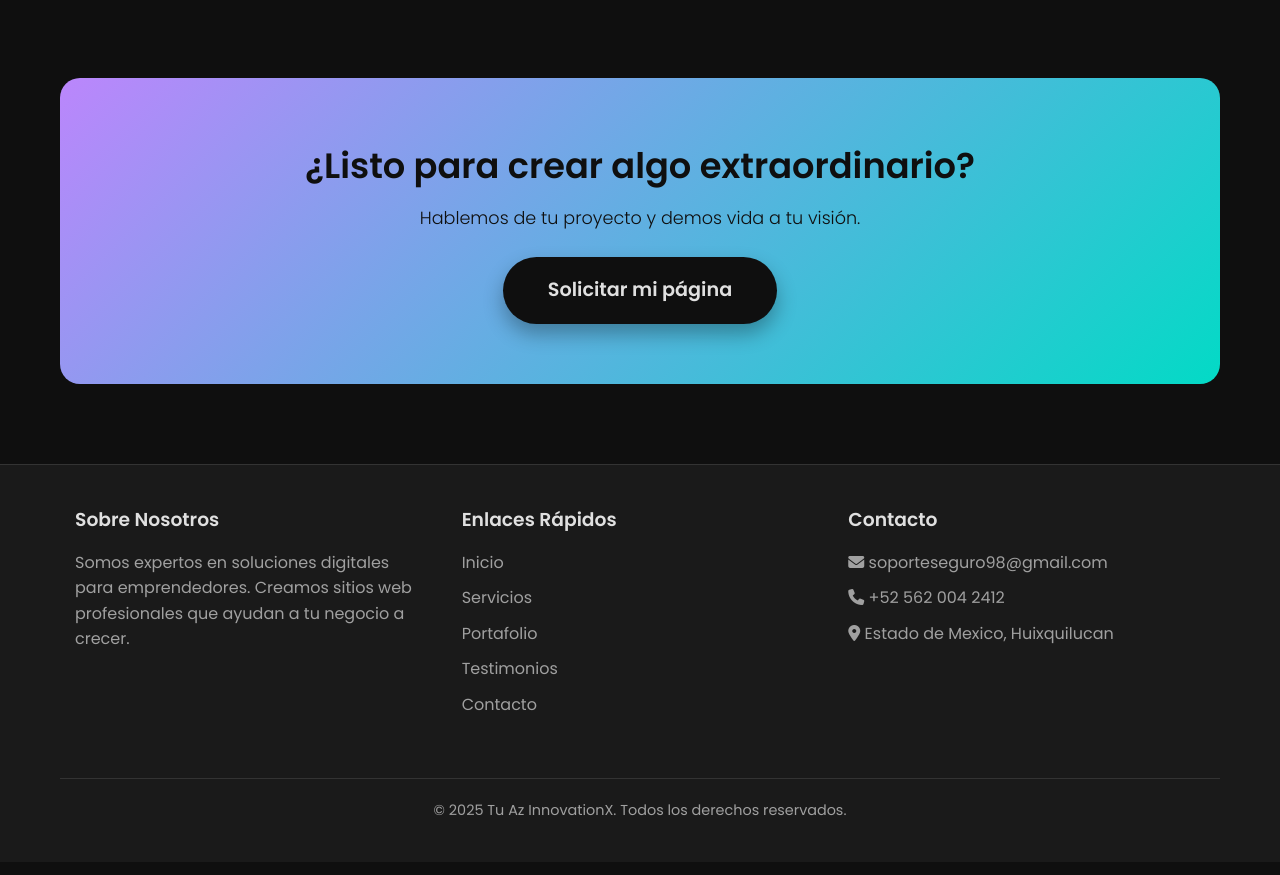
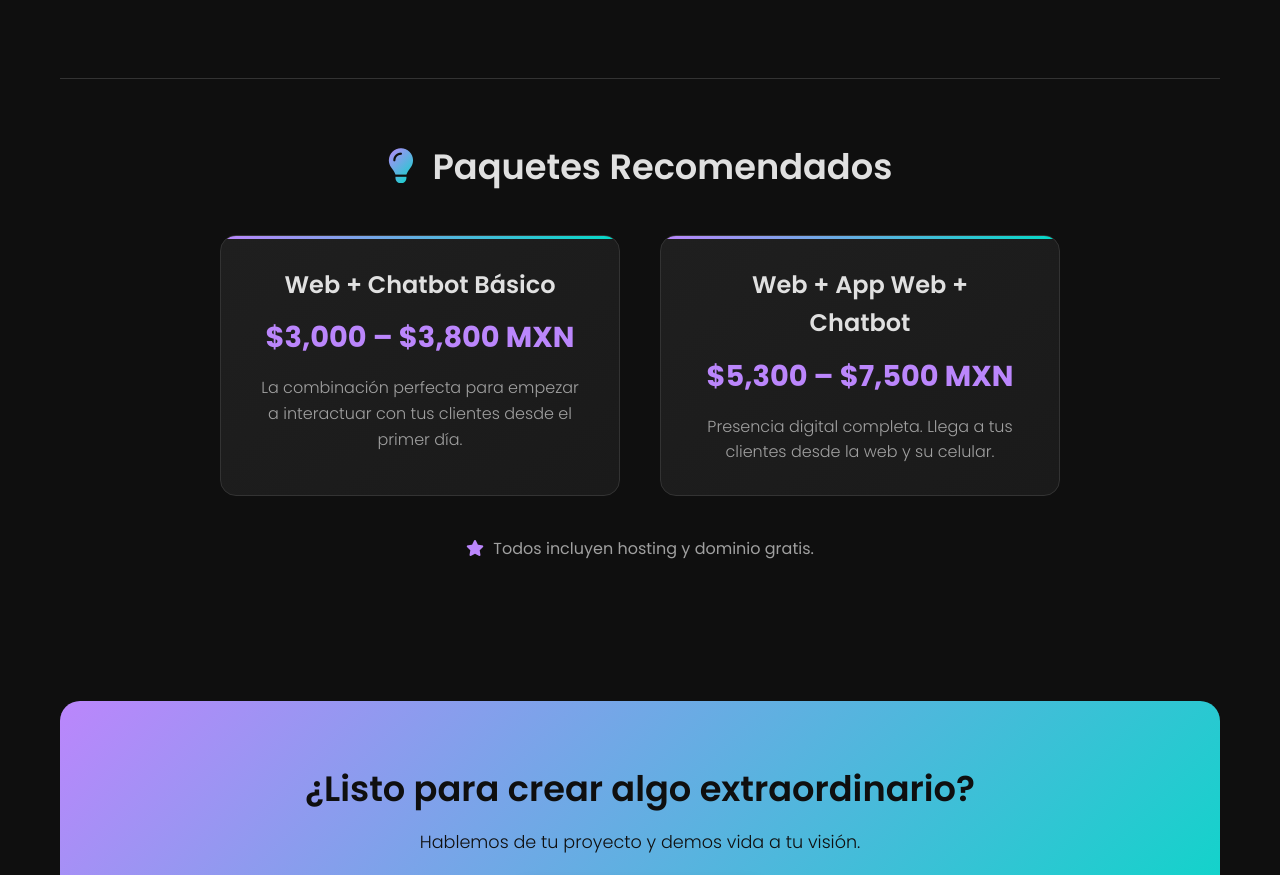
Before and after one commit to AzInnovationX/Precios, a plain HTML site: page index.html in a window 1280 px wide. Shown: the part 2696-3571 px from the top of the page. Drawn offline with Linux system fonts and the light colour scheme.

Commit message:
Add recommended packages section to index.html
Added a new section for recommended packages with styling and content.

```diff
--- a/index.html
+++ b/index.html
@@ -159,6 +159,93 @@
             font-size: 0.9rem;
         }
 
+        /* NUEVA SECCIÓN DE PAQUETES */
+        .recommended-packages {
+            margin-top: 80px;
+            padding: 60px 0;
+            text-align: center;
+            border-top: 1px solid var(--card-border-color);
+        }
+
+        .recommended-packages .section-title {
+            font-size: 2.2rem;
+            font-weight: 600;
+            margin-bottom: 15px;
+            color: var(--primary-text-color);
+        }
+
+        .recommended-packages .section-title i {
+            background: var(--accent-gradient);
+            -webkit-background-clip: text;
+            -webkit-text-fill-color: transparent;
+            background-clip: text;
+            margin-right: 10px;
+        }
+
+        .packages-grid {
+            display: flex;
+            justify-content: center;
+            gap: 40px;
+            margin-top: 40px;
+            flex-wrap: wrap;
+        }
+
+        .package-card {
+            background: linear-gradient(145deg, var(--card-bg-color), var(--surface-color));
+            border: 1px solid var(--card-border-color);
+            border-radius: 16px;
+            padding: 30px 40px;
+            max-width: 400px;
+            transition: transform 0.3s ease, box-shadow 0.3s ease, border-color 0.3s ease;
+            position: relative;
+            overflow: hidden;
+        }
+
+        .package-card::before {
+            content: '';
+            position: absolute;
+            top: 0;
+            left: 0;
+            right: 0;
+            height: 3px;
+            background: var(--accent-gradient);
+        }
+
+        .package-card:hover {
+            transform: translateY(-8px);
+            box-shadow: var(--hover-glow);
+            border-color: var(--accent-color);
+        }
+
+        .package-card h3 {
+            font-size: 1.5rem;
+            font-weight: 600;
+            margin-bottom: 10px;
+        }
+
+        .package-price {
+            font-size: 1.8rem;
+            font-weight: 700;
+            color: var(--accent-color);
+            margin-bottom: 15px;
+        }
+
+        .package-description {
+            color: var(--secondary-text-color);
+            font-weight: 300;
+        }
+
+        .package-note {
+            margin-top: 40px;
+            font-size: 1rem;
+            color: var(--secondary-text-color);
+        }
+
+        .package-note i {
+            color: var(--accent-color);
+            margin-right: 5px;
+        }
+
         .cta-section {
             text-align: center;
             margin-top: 80px;
@@ -287,6 +374,15 @@
             .services-grid {
                 grid-template-columns: 1fr;
                 gap: 30px;
+            }
+
+            .packages-grid {
+                flex-direction: column;
+                align-items: center;
+            }
+
+            .package-card {
+                max-width: 100%;
             }
 
             .footer-content {
@@ -482,6 +578,26 @@
                 </div>
             </div>
 
+            <!-- NUEVA SECCIÓN DE PAQUETES RECOMENDADOS -->
+            <section class="recommended-packages">
+                <div class="container">
+                    <h2 class="section-title"><i class="fas fa-lightbulb"></i> Paquetes Recomendados</h2>
+                    <div class="packages-grid">
+                        <div class="package-card">
+                            <h3>Web + Chatbot Básico</h3>
+                            <p class="package-price">$3,000 – $3,800 MXN</p>
+                            <p class="package-description">La combinación perfecta para empezar a interactuar con tus clientes desde el primer día.</p>
+                        </div>
+                        <div class="package-card">
+                            <h3>Web + App Web + Chatbot</h3>
+                            <p class="package-price">$5,300 – $7,500 MXN</p>
+                            <p class="package-description">Presencia digital completa. Llega a tus clientes desde la web y su celular.</p>
+                        </div>
+                    </div>
+                    <p class="package-note"><i class="fas fa-star"></i> Todos incluyen hosting y dominio gratis.</p>
+                </div>
+            </section>
+
             <div class="cta-section">
                 <h2>¿Listo para crear algo extraordinario?</h2>
                 <p>Hablemos de tu proyecto y demos vida a tu visión.</p>
```
